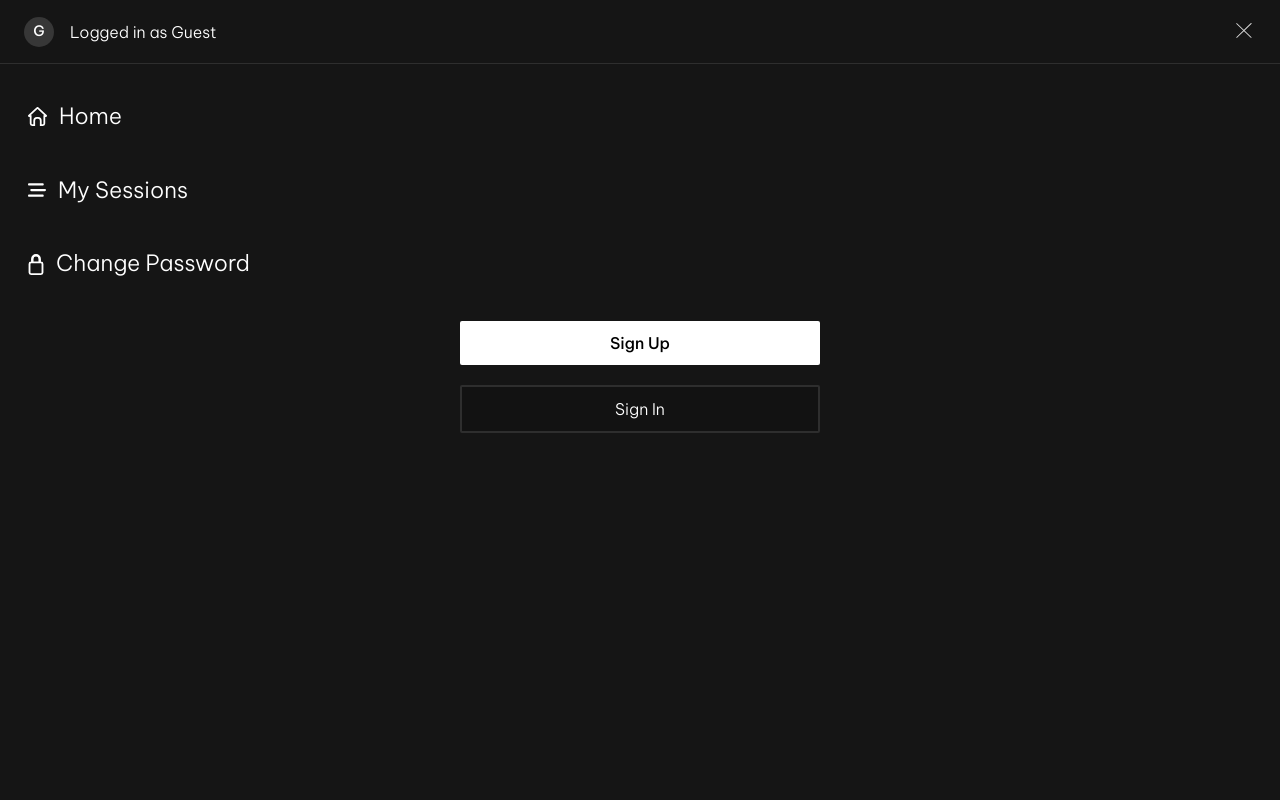
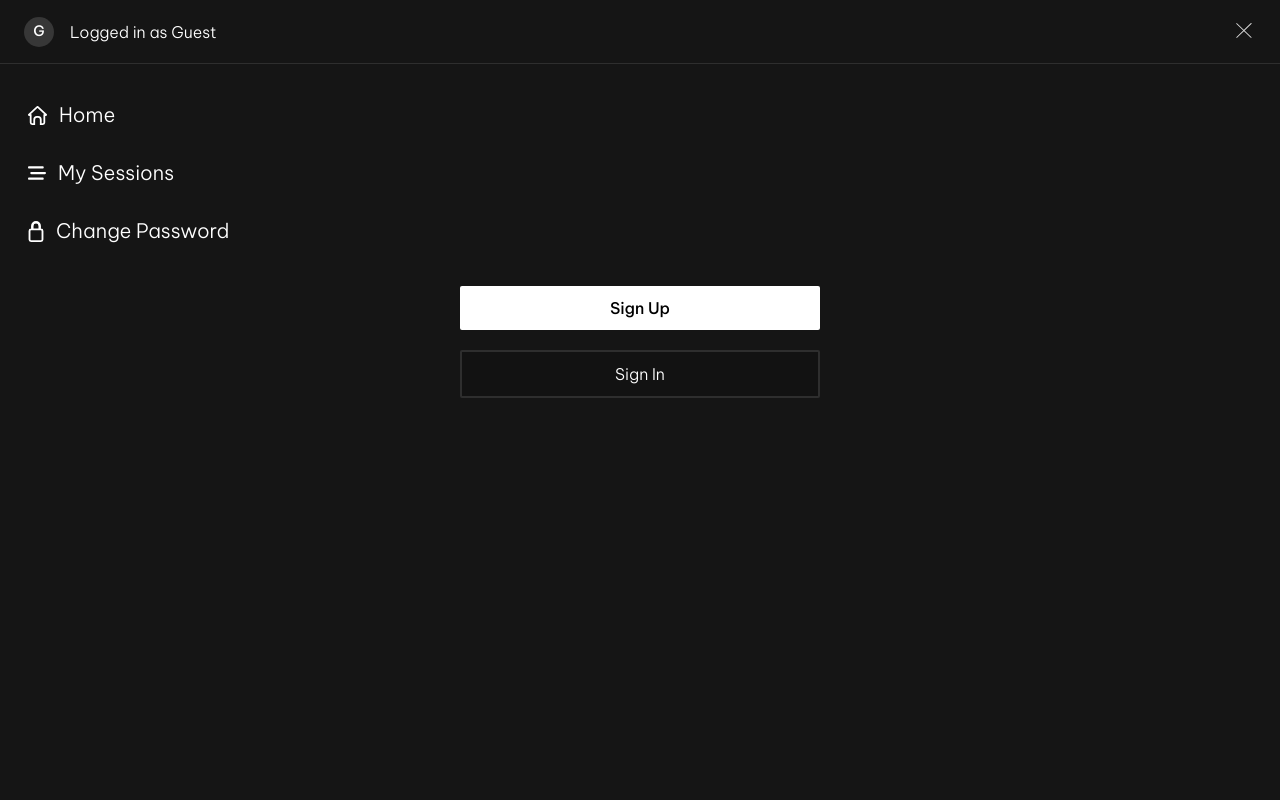
Before and after one commit to Stefan1400/ato, a React (Vite) app in the folder client/: page / in a window 1280 px wide. Both pictures are taken after a click on the button 1244 px from the left and 30 px from the top of the page. Shown: the top 800 px of the page. Built offline with nearby package versions, Linux system fonts and the light colour scheme; no server answers; a web font is replaced by a local one.

Commit message:
chore(ui): reduce gap between menuDropdown links and decrease text size

```diff
--- a/client/src/components/MenuDropdown.tsx
+++ b/client/src/components/MenuDropdown.tsx
@@ -21,7 +21,7 @@ function MenuDropdown() {
       )}
 
       <nav className='mt-2'>
-         <ul className='flex flex-col items-start gap-4 text-[1.4rem] font-light [&>li]:w-screen [&>li]:p-3 [&>li>span]:ml-4 [&>li>a]:ml-4'>
+         <ul className='flex flex-col gap-1 items-start text-[1.25rem] font-light [&>li]:w-screen [&>li]:p-3 [&>li>span]:ml-4 [&>li>a]:ml-4'>
             <li>
               <Link className="flex flex-row items-center gap-3" to='/'>
                 <HomeIcon />
@@ -41,7 +41,7 @@ function MenuDropdown() {
               </Link>
             </li>
             {!user ? (
-              <li className="flex flex-col gap-5 items-center">
+              <li className="flex flex-col gap-5 items-center mt-3">
                 <button className="w-90 py-2.5 text-[1rem] rounded-xs bg-white text-black font-medium">
                   <Link to='/signup'>Sign Up</Link>
                 </button>
```
